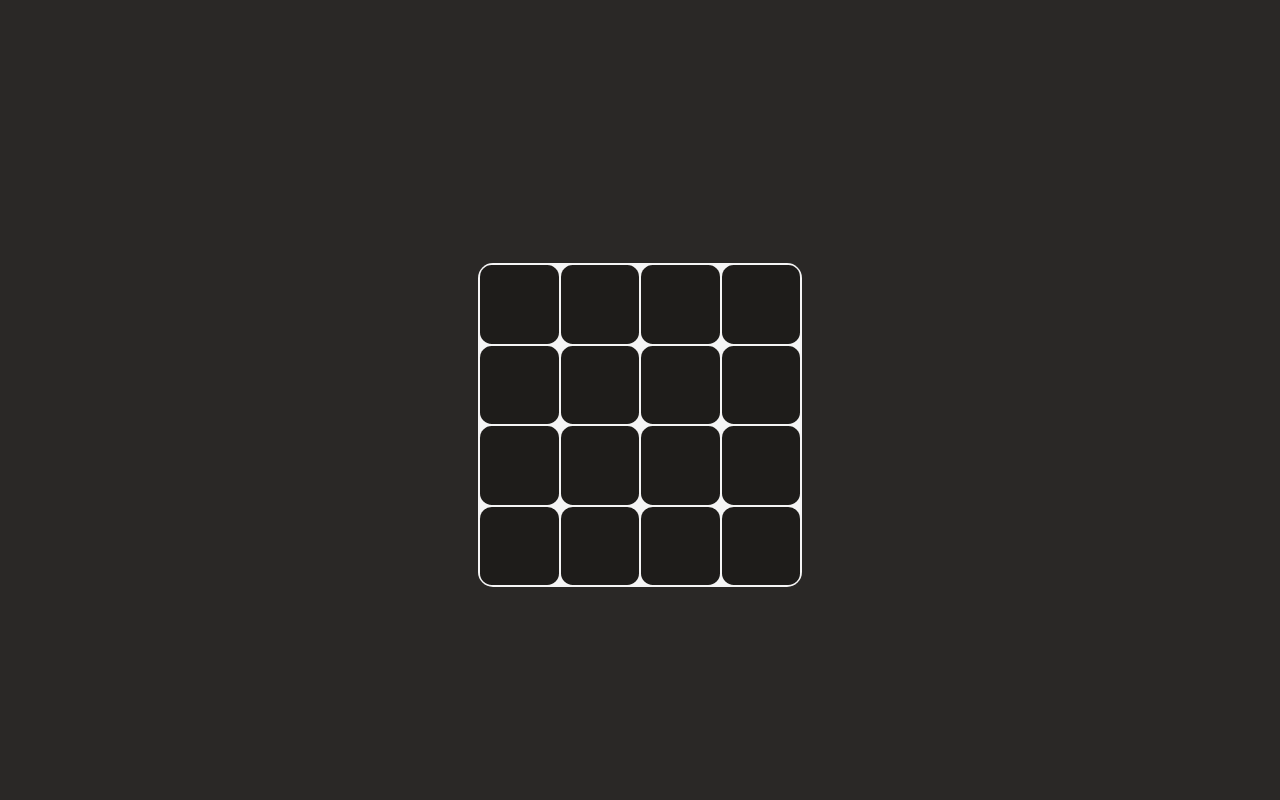
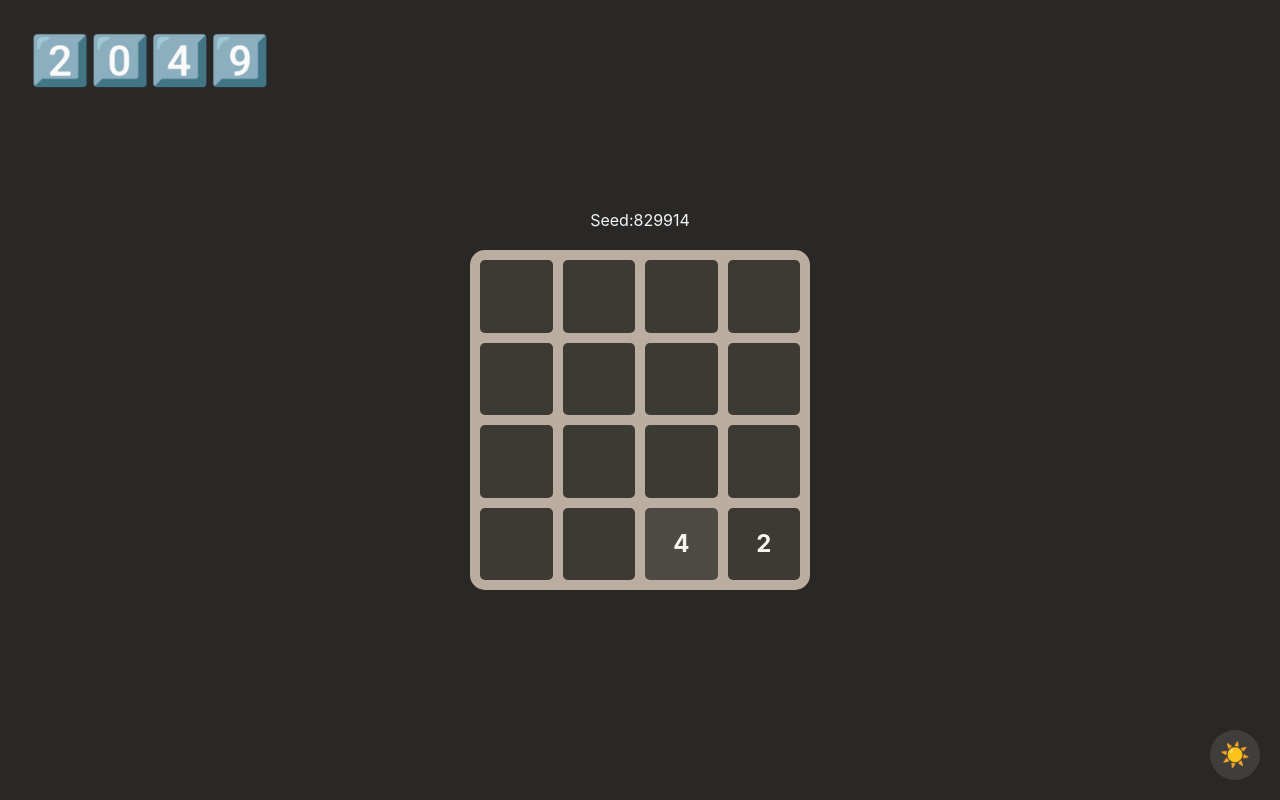
Before and after one commit to ganessh22/2049, a React (Create React App) app: page / in a window 1280 px wide. Built offline with nearby package versions, Linux system fonts and the light colour scheme.

Commit message:
two steps format, 1 back

```diff
--- a/package.json
+++ b/package.json
@@ -9,6 +9,7 @@
     "react": "^18.3.1",
     "react-dom": "^18.3.1",
     "react-scripts": "5.0.1",
+    "seedrandom": "^3.0.5",
     "web-vitals": "^2.1.4"
   },
   "scripts": {
--- a/src/App.css
+++ b/src/App.css
@@ -1,36 +1,209 @@
 .app {
-  background-color: #2a2826;
   width: 100vw;
   height: 100vh;
   display: flex;
   flex-direction: column;
   justify-content: center;
   align-items: center;
+  position: relative;
+  transition: all 0.3s ease;
 }
 
-.key-display {
+.dark-theme {
+  background-color: #2a2826;
   color: #f5f5f5;
-  font-size: 24px;
-  height: 30px;
-  margin-bottom: 20px;
+}
+
+.light-theme {
+  background-color: #f0f0f0;
+  color: #333;
 }
 
 .holder {
   width: 40vw;
   height: 40vw;
-  background-color: #f5f5f5;
   max-width: 40vh;
   max-height: 40vh;
   display: grid;
   grid-template-columns: repeat(4, 1fr);
   grid-template-rows: repeat(4, 1fr);
-  gap: 2px;
-  padding: 2px;
+  gap: 10px;
+  padding: 10px;
   border-radius: 15px;
+  background-color: #bbada0;
 }
 
 .cell {
-  background-color: #1e1c1a;
-  border-radius: 15%;
-  padding: 2%;
+  border-radius: 5px;
+  display: flex;
+  justify-content: center;
+  align-items: center;
+  font-size: 24px;
+  font-weight: bold;
+  transition: background-color 0.3s ease;
 }
+
+.dark-theme .cell-empty {
+  background-color: #3c3a32;
+}
+
+.light-theme .cell-empty {
+  background-color: #cdc1b4;
+}
+
+.dark-theme .cell {
+  color: #f9f6f2;
+}
+
+.light-theme .cell {
+  color: #776e65;
+}
+
+.dark-theme .cell-2 {
+  background-color: #3d3a33;
+}
+
+.dark-theme .cell-4 {
+  background-color: #4d4a43;
+}
+
+.dark-theme .cell-8 {
+  background-color: #5d5a53;
+}
+
+.dark-theme .cell-16 {
+  background-color: #6d6a63;
+}
+
+.dark-theme .cell-32 {
+  background-color: #7d7a73;
+}
+
+.dark-theme .cell-64 {
+  background-color: #8d8a83;
+}
+
+.dark-theme .cell-128 {
+  background-color: #9d9a93;
+}
+
+.dark-theme .cell-256 {
+  background-color: #adaaa3;
+}
+
+.dark-theme .cell-512 {
+  background-color: #bdbab3;
+}
+
+.dark-theme .cell-1024 {
+  background-color: #cdcac3;
+}
+
+.dark-theme .cell-2048 {
+  background-color: #dddad3;
+}
+
+.dark-theme .cell-4096 {
+  background-color: #edead3;
+}
+
+.dark-theme .cell-8192 {
+  background-color: #fdfad3;
+}
+
+.light-theme .cell-2 {
+  background-color: #eee4da;
+}
+
+.light-theme .cell-4 {
+  background-color: #ede0c8;
+}
+
+.light-theme .cell-8 {
+  background-color: #f2b179;
+}
+
+.light-theme .cell-16 {
+  background-color: #f59563;
+}
+
+.light-theme .cell-32 {
+  background-color: #f67c5f;
+}
+
+.light-theme .cell-64 {
+  background-color: #f65e3b;
+}
+
+.light-theme .cell-128 {
+  background-color: #edcf72;
+}
+
+.light-theme .cell-256 {
+  background-color: #edcc61;
+}
+
+.light-theme .cell-512 {
+  background-color: #edc850;
+}
+
+.light-theme .cell-1024 {
+  background-color: #edc53f;
+}
+
+.light-theme .cell-2048 {
+  background-color: #edc22e;
+}
+
+.light-theme .cell-4096 {
+  background-color: #3c3a32;
+}
+
+.light-theme .cell-8192 {
+  background-color: #2a2a2a;
+}
+
+.theme-toggle {
+  position: absolute;
+  bottom: 20px;
+  right: 20px;
+  font-size: 24px;
+  background: none;
+  border: none;
+  cursor: pointer;
+  width: 50px;
+  height: 50px;
+  border-radius: 50%;
+  display: flex;
+  justify-content: center;
+  align-items: center;
+  transition: background-color 0.3s ease;
+}
+
+.dark-theme .theme-toggle {
+  background-color: rgba(255, 255, 255, 0.1);
+  color: #f5f5f5;
+}
+
+.light-theme .theme-toggle {
+  background-color: rgba(0, 0, 0, 0.1);
+  color: #333;
+}
+
+.theme-toggle:hover {
+  background-color: rgba(128, 128, 128, 0.3);
+}
+
+.logo {
+  position: absolute;
+  top: 30px;
+  left: 30px;
+  font-size: 48px;
+  cursor: pointer;
+  user-select: none;
+  transition: transform 0.1s ease;
+}
+
+.logo:hover {
+  transform: scale(1.1);
+}
--- a/src/App.js
+++ b/src/App.js
@@ -1,34 +1,112 @@
-import React, { useState, useEffect } from 'react';
+import React, { useState, useEffect, useRef } from 'react';
+import seedrandom from 'seedrandom';
 import './App.css';
 
 function App() {
   const [lastKey, setLastKey] = useState('');
+  const [seed, setSeed] = useState('');
+  const [isEditing, setIsEditing] = useState(false);
+  const [isDarkTheme, setIsDarkTheme] = useState(true);
+  const [grid, setGrid] = useState(Array(16).fill(null));
+  const inputRef = useRef(null);
 
   useEffect(() => {
-    const handleKeyPress = (event) => {
-      const key = event.key.toLowerCase();
-      if (['w', 'a', 's', 'd'].includes(key)) {
-        setLastKey(key);
+    generateRandomSeed();
+  }, []);
+
+  useEffect(() => {
+    if (seed) {
+      initializeGrid();
+    }
+  }, [seed]);
+
+  const generateRandomSeed = () => {
+    const newSeed = Math.floor(Math.random() * 1000000).toString().padStart(6, '0');
+    setSeed(newSeed);
+  };
+
+  const initializeGrid = () => {
+    const newGrid = Array(16).fill(null);
+    const rng = seedrandom(seed);
+
+    for (let i = 0; i < 2; i++) {
+      let index;
+      do {
+        index = Math.floor(rng() * 16);
+      } while (newGrid[index] !== null);
+
+      newGrid[index] = rng() < 0.9 ? 2 : 4;
+    }
+
+    setGrid(newGrid);
+  };
+
+  const handleSeedClick = () => {
+    if (!isEditing) {
+      generateRandomSeed();
     }
   };
 
-    window.addEventListener('keydown', handleKeyPress);
+  const handleSeedDoubleClick = () => {
+    setIsEditing(true);
+    setTimeout(() => inputRef.current.focus(), 0);
+  };
 
-    return () => {
-      window.removeEventListener('keydown', handleKeyPress);
+  const handleSeedChange = (e) => {
+    setSeed(e.target.value.replace(/\D/g, '').slice(0, 6));
   };
-  }, []);
+
+  const handleSeedBlur = () => {
+    setIsEditing(false);
+    if (seed.length < 6) {
+      setSeed(seed.padStart(6, '0'));
+    }
+  };
+
+  const toggleTheme = () => {
+    setIsDarkTheme(!isDarkTheme);
+  };
+
+  const handleLogoClick = () => {
+    window.location.reload();
+  };
 
   return (
-    <div className="app">
+    <div className={`app ${isDarkTheme ? 'dark-theme' : 'light-theme'}`}>
+      <div className="logo" onClick={handleLogoClick}>
+        2️⃣0️⃣4️⃣9️⃣
+      </div>
+      <div className="seed-display"
+        onClick={handleSeedClick}
+        onDoubleClick={handleSeedDoubleClick}>
+        Seed:
+        {isEditing ? (
+          <input
+            ref={inputRef}
+            type="text"
+            value={seed}
+            onChange={handleSeedChange}
+            onBlur={handleSeedBlur}
+          />
+        ) : (
+          <span>{seed}</span>
+        )}
+      </div>
+      <div className="info-display">
         <div className="key-display">
           {lastKey ? `Last key pressed: ${lastKey}` : '\u00A0'}
         </div>
+      </div>
       <div className="holder">
-        {[...Array(16)].map((_, index) => (
-          <div key={index} className="cell" />
+        {grid.map((value, index) => (
+          <div key={index} className={`cell ${value ? `cell-${value}` : 'cell-empty'}`}>
+            {value || ''}
+          </div>
         ))}
       </div>
+      <button className="theme-toggle" onClick={toggleTheme}>
+        {isDarkTheme ? '☀️' : '🌙'}
+      </button>
     </div>
   );
 }
```
Also changed, not shown: 1 other file (tests, documents, lock files or other folders). Lines whose indentation alone changed are shown as unchanged.
